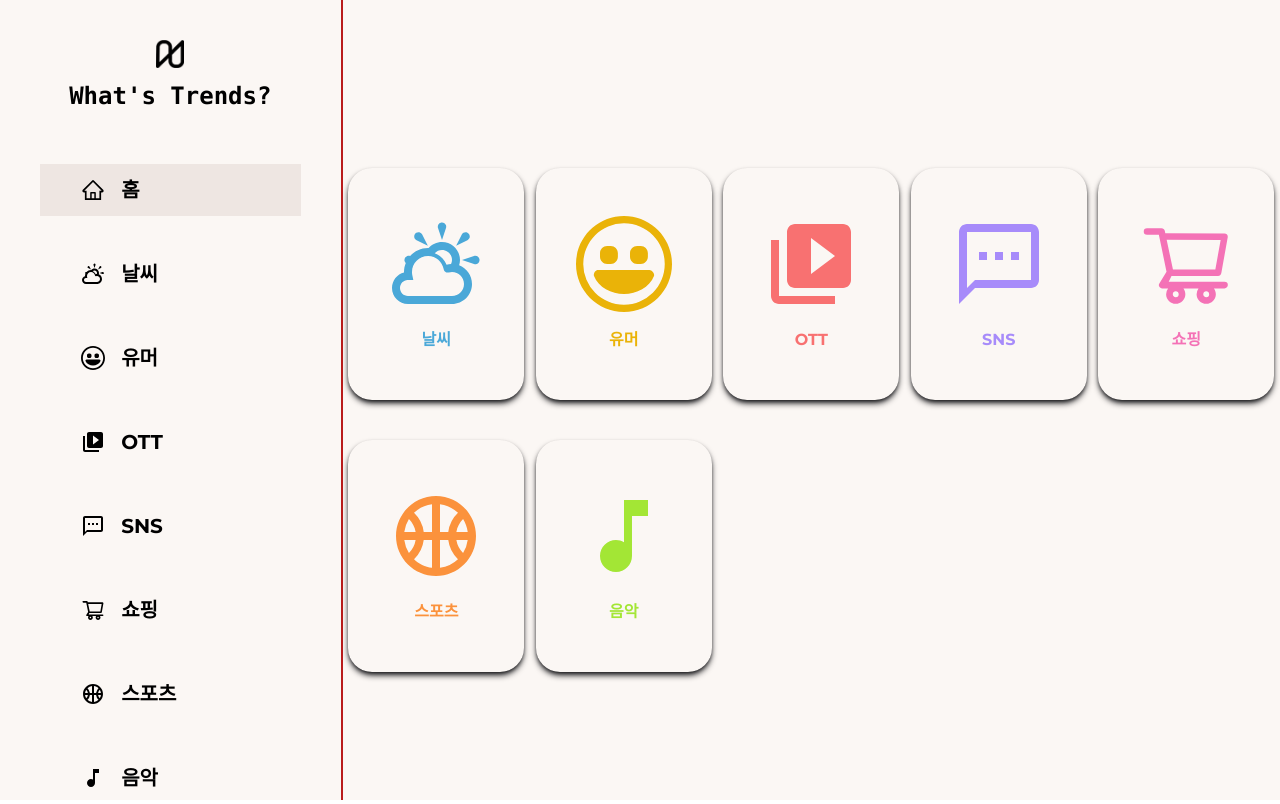
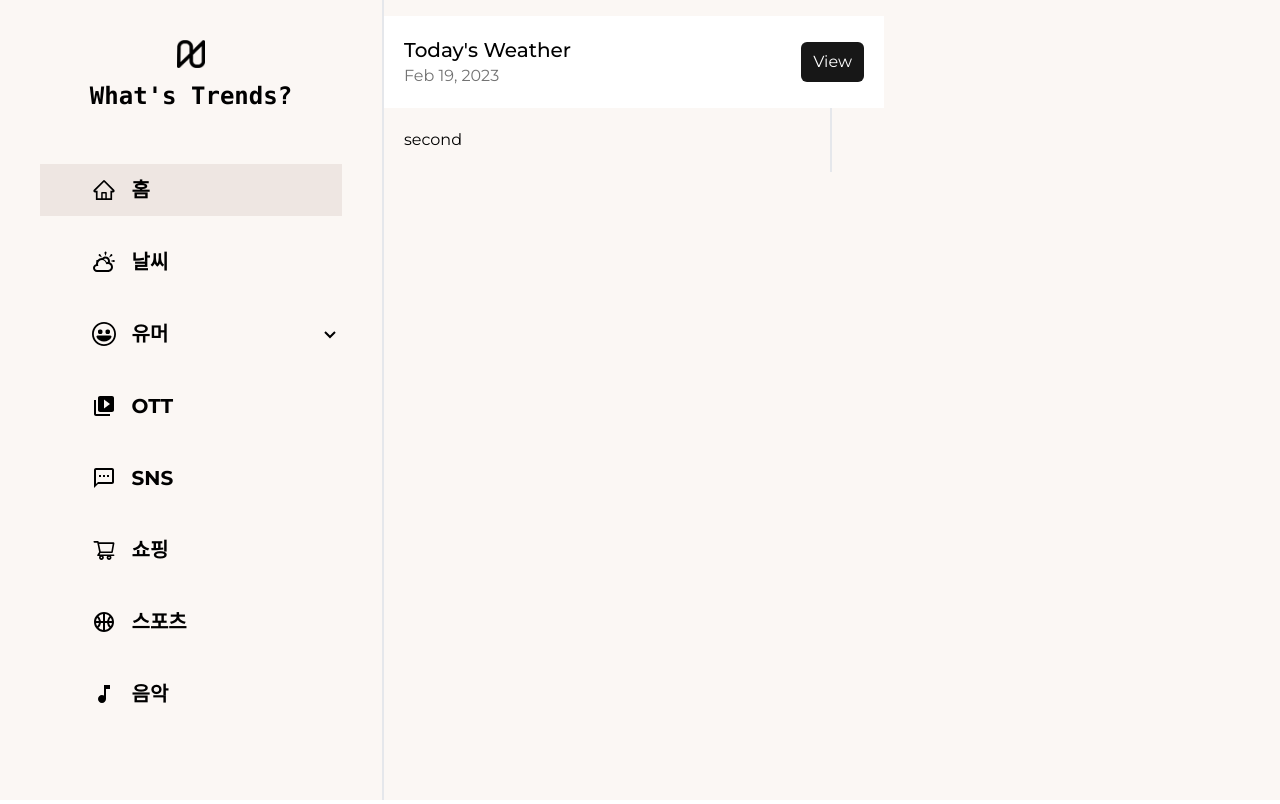
Before and after one commit to osh6006/what-trend, a React (Create React App) app: page / in a window 1280 px wide. Built offline with nearby package versions, Linux system fonts and the light colour scheme; a web font is replaced by a local one.

Commit message:
Navbar Accodion

```diff
--- /dev/null
+++ b/src/components/Button.tsx
@@ -0,0 +1,17 @@
+import React from "react";
+
+interface ButtonProps {
+  title: string;
+  onClick: React.MouseEventHandler<HTMLButtonElement>;
+}
+
+export const Button = ({ title, onClick }: ButtonProps) => {
+  return (
+    <button
+      onClick={onClick}
+      className="rounded-md bg-neutral-900 px-3 py-2 text-base text-white transition-colors hover:bg-neutral-700"
+    >
+      {title}
+    </button>
+  );
+};
--- a/src/components/navbar/Navbar.tsx
+++ b/src/components/navbar/Navbar.tsx
@@ -13,7 +13,7 @@ export const Navbar = () => {
   return (
     <>
       {/* desktop & tablet */}
-      <header className="hidden h-screen w-96 select-none justify-center border-r-2 border-red-700 p-10 font-normal sm:flex">
+      <header className="hidden h-screen w-72 select-none justify-center border-r-2 p-10 font-normal sm:flex lg:w-96">
         <div className="flex w-full flex-col items-center gap-3">
           <img src="/logo.png" alt="logo" className="aspect-square w-7" />
           <h1 className="font-mono text-2xl font-semibold">What's Trends?</h1>
--- /dev/null
+++ b/src/components/navbar/NavbarAccodion.tsx
@@ -0,0 +1,46 @@
+import React, { useState, ReactNode } from "react";
+import { BiChevronDown } from "react-icons/bi";
+import { GoSmiley } from "react-icons/go";
+import { useLocation, useNavigate } from "react-router-dom";
+
+interface AccodionProps {
+  title: string;
+  path?: string;
+  children?: ReactNode;
+}
+
+const passiveClassName =
+  "flex flex relative w-full cursor-pointer items-center justify-start gap-4 py-3 font-bold transition-colors duration-300 lg:hover:bg-primaryHover";
+
+const activeClassName =
+  "flex relative w-full cursor-pointer items-center justify-start gap-4 py-3 font-bold transition-colors bg-primaryHover";
+
+export const NavbarAccodion = ({ title, path, children }: AccodionProps) => {
+  const { pathname } = useLocation();
+  const navigation = useNavigate();
+  const [open, setOpen] = useState(false);
+
+  return (
+    <>
+      <section
+        onClick={() => {
+          setOpen(!open);
+        }}
+        className={path === pathname ? activeClassName : passiveClassName}
+      >
+        <div className="flex basis-1/4 justify-end text-2xl ">
+          {path === "/humor" && <GoSmiley />}
+        </div>
+        <div className="flex flex-1 items-center justify-between">
+          <header>{title}</header>
+          <BiChevronDown
+            className={`justify-self-end text-[1.5rem] transition-transform ${
+              open && "rotate-180"
+            }`}
+          />
+        </div>
+      </section>
+      {open && <div className="flex w-full flex-col pl-[25%]">{children}</div>}
+    </>
+  );
+};
--- a/src/components/navbar/NavbarDeskTopMenu.tsx
+++ b/src/components/navbar/NavbarDeskTopMenu.tsx
@@ -1,12 +1,15 @@
 import React from "react";
+import { NavbarAccodion } from "./NavbarAccodion";
 import { NavbarLink } from "./NavbarLink";
 
 export const NavbarDeskTopMenu = () => {
   return (
-    <ul className="mt-10 flex w-full flex-col items-center gap-8 text-xl">
+    <ul className="mt-10 flex w-full flex-col items-center gap-5 text-xl">
       <NavbarLink title="홈" path="/" />
       <NavbarLink title="날씨" path="/weather" />
-      <NavbarLink title="유머" path="/humor" />
+      <NavbarAccodion title="유머" path="/humor">
+        <div className="">test~</div>
+      </NavbarAccodion>
       <NavbarLink title="OTT" path="/ott" />
       <NavbarLink title="SNS" path="/sns" />
       <NavbarLink title="쇼핑" path="/shopping" />
--- a/src/components/navbar/NavbarLink.tsx
+++ b/src/components/navbar/NavbarLink.tsx
@@ -25,8 +25,6 @@ export const NavbarLink = ({ title, path }: NavberLinkProps) => {
   const { pathname } = useLocation();
   const navigation = useNavigate();
 
-  console.log(pathname);
-
   return (
     <li
       className={path === pathname ? activeClassName : passiveClassName}
--- a/src/pages/Home.tsx
+++ b/src/pages/Home.tsx
@@ -1,18 +1,27 @@
 import React from "react";
-import { Item } from "../components/home/Item";
-
+import { Button } from "../components/Button";
 export default function Home() {
+  const handleClick = (e: React.MouseEvent): void => {
+    console.log("asdf");
+  };
   return (
     <>
-      <div className="mt-10 grid grid-cols-1 justify-items-center gap-10 rounded-3xl px-5 py-32 sm:grid-cols-2 md:grid-cols-3 xl:grid-cols-5">
-        <Item text="날씨" icon="weather" />
-        <Item text="유머" icon="humor" color="text-yellow-500" />
-        <Item text="OTT" icon="OTT" color="text-red-400" />
-        <Item text="SNS" icon="SNS" color="text-violet-400" />
-        <Item text="쇼핑" icon="shopping" color="text-pink-400" />
-        <Item text="스포츠" icon="sports" color="text-orange-400" />
-        <Item text="음악" icon="music" color="text-lime-400" />
-      </div>
+      <main className="flex-1 flex-col py-4 lg:flex-row">
+        <section className="w-full bg-white p-5 lg:w-5/12 lg:min-w-[500px]">
+          <div className="flex w-full items-center justify-between">
+            <div>
+              <h1 className="text-xl font-medium">Today's Weather</h1>
+              <h6 className="font-thin text-neutral-500">
+                {new Intl.DateTimeFormat("en-US", {
+                  dateStyle: "medium",
+                }).format(new Date())}
+              </h6>
+            </div>
+            <Button title="View" onClick={handleClick} />
+          </div>
+        </section>
+        <section className="w-full border-r-2 p-5 lg:w-6/12">second</section>
+      </main>
     </>
   );
 }
```
